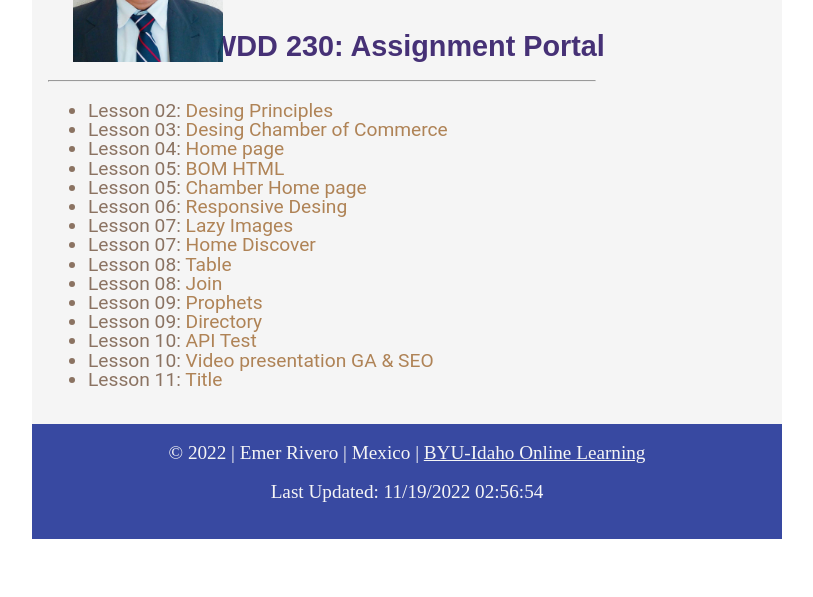
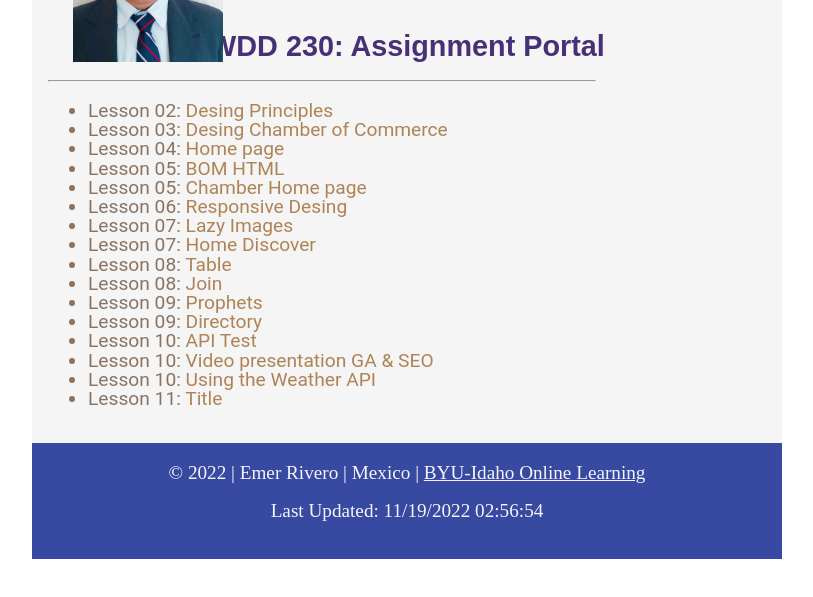
Before and after one commit to riveroemer/WDD230, a plain HTML site: page index.html in a window 1280 px wide. Shown: the part 111-708 px from the top of the page, without its empty margins (233-1046 px from the left). Drawn offline with nearby package versions, Linux system fonts and the light colour scheme.

Commit message:
Update index.html

```diff
--- a/index.html
+++ b/index.html
@@ -35,6 +35,7 @@
     <li>Lesson 09: <a href="../wdd230/lesson9/chamber/directory.html">Directory</a></li>
     <li>Lesson 10: <a href="../wdd230/lesson10/API test/api-test.html">API Test</a></li>
     <li>Lesson 10: <a href="../wdd230/videop/index.html">Video presentation GA & SEO</a></li>
+    <li>Lesson 10: <a href="../wdd230/lesson10/chamber/index.html">Using the Weather API</a></li>
     <li>Lesson 11: <a href="/lesson11/">Title</a></li>
 
   </ul>
```
